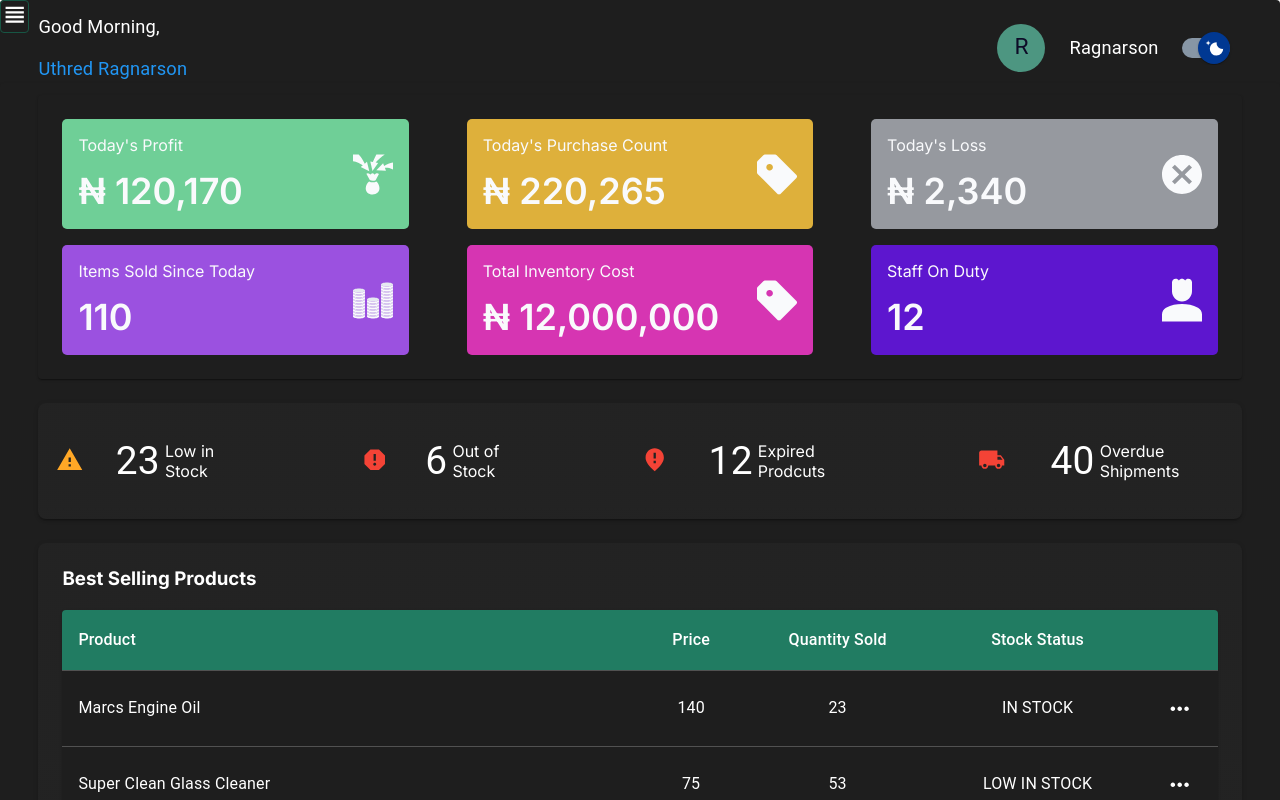
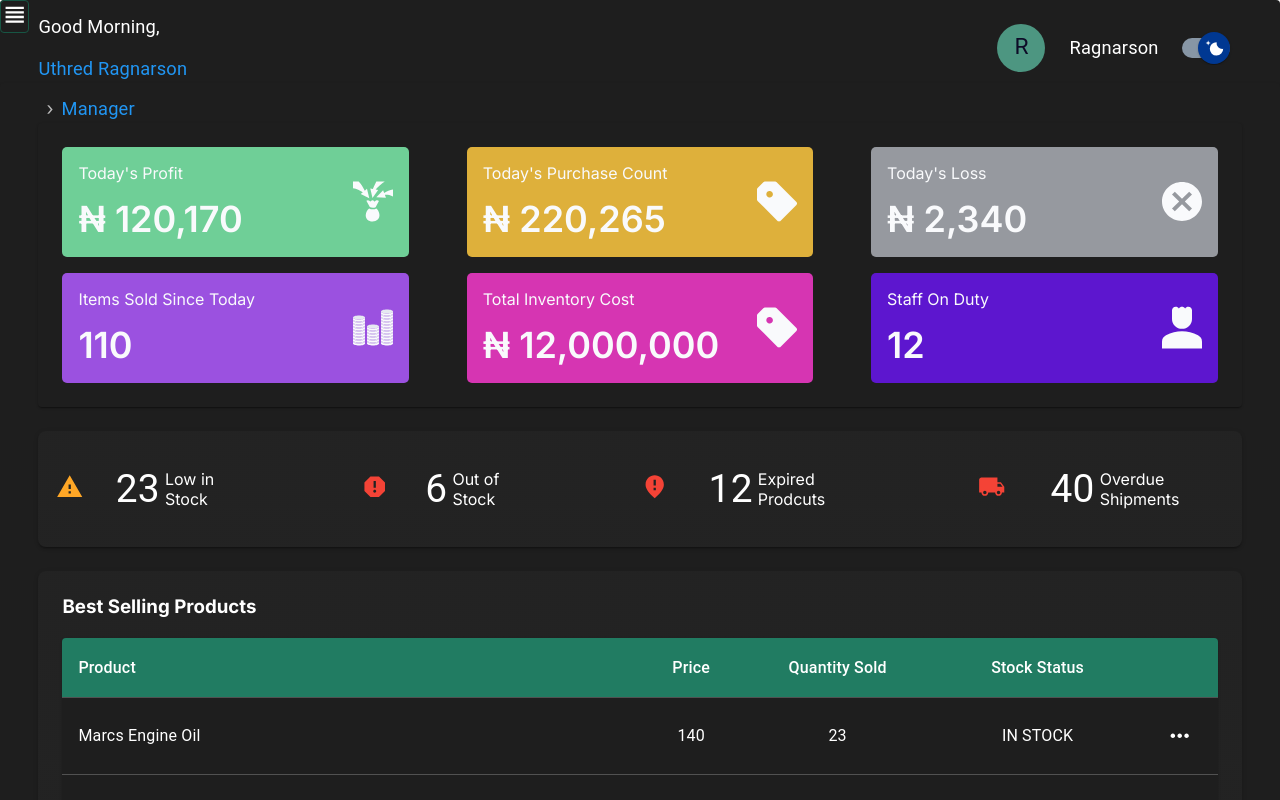
Before and after one commit to valentinesamuel/shopaholik-frontend, a React (Vite) app: page /manager in a window 1280 px wide. Built offline with nearby package versions, Linux system fonts and the light colour scheme; a web font is replaced by a local one.

Commit message:
FEAT: Added breadcrumbs

```diff
--- /dev/null
+++ b/src/components/BreadCrumbNavigation.tsx
@@ -0,0 +1,38 @@
+import { Breadcrumbs, Typography } from '@mui/material';
+import { FC } from 'react';
+import { Link, Location } from 'react-router-dom';
+
+interface Props {
+  currentLocation: Location;
+}
+
+const BreadCrumbNavigation: FC<Props> = ({ currentLocation }) => {
+  const breadcrumbPath = currentLocation.pathname.split('/').slice(0, -1);
+  const currentPage = currentLocation.pathname.split('/').pop();
+  return (
+    <Breadcrumbs
+      sx={{ margin: '.01% 0' }}
+      separator="›"
+      aria-label="breadcrumb"
+    >
+      {breadcrumbPath.map((path) => (
+        <Link
+          style={{ textDecoration: 'none' }}
+          to={`/${path === 'order' ? 'manager/order' : path}`}
+          key={path}
+        >
+          <Typography sx={{ textTransform: 'capitalize' }} color="#9b9a9a">
+            {path}
+          </Typography>
+        </Link>
+      ))}
+      <Link style={{ textDecoration: 'none' }} to="">
+        <Typography color="#2196f3" sx={{ textTransform: 'capitalize' }}>
+          {currentPage}
+        </Typography>
+      </Link>
+    </Breadcrumbs>
+  );
+};
+
+export default BreadCrumbNavigation;
--- a/src/routes/Admin/Dashboard/AdminDashboard.component.tsx
+++ b/src/routes/Admin/Dashboard/AdminDashboard.component.tsx
@@ -3,8 +3,12 @@ import DashboardMetric from '../../../components/DashboardMetric';
 import { Paper } from '@mui/material';
 import StockQuantityCard from '../../../components/StockQuantityRow';
 import DashboardTopSellingProduct from './DashboardTopSellingProduct';
+import { useLocation } from 'react-router-dom';
+import BreadCrumbNavigation from '../../../components/BreadCrumbNavigation';
 
 const AdminDashboard: FC = () => {
+  const location = useLocation();
+
   return (
     <Paper
       sx={{
@@ -13,6 +17,7 @@ const AdminDashboard: FC = () => {
         padding: '1% 3% 3% 3%',
       }}
     >
+      <BreadCrumbNavigation currentLocation={location} />
       <DashboardMetric />
       <StockQuantityCard />
       <Paper
--- a/src/routes/Admin/Inventory/AdminInventory.component.tsx
+++ b/src/routes/Admin/Inventory/AdminInventory.component.tsx
@@ -1,5 +1,6 @@
 import {
   Box,
+  Breadcrumbs,
   Button,
   FormControl,
   IconButton,
@@ -11,6 +12,7 @@ import {
   SelectChangeEvent,
   Tab,
   Tabs,
+  Typography,
 } from '@mui/material';
 import Search from '@mui/icons-material/Search';
 
@@ -22,6 +24,8 @@ import { inventoryTabs } from '../../../Utils/OrderandShippinTab';
 import AddProductModal from '../../../components/AddProductModal';
 import InventoryProductTable from './InventoryProductsTable';
 import { useDebounce } from '../../../hooks/UseDebounce';
+import { Link, useLocation } from 'react-router-dom';
+import BreadCrumbNavigation from '../../../components/BreadCrumbNavigation';
 
 function a11yProps(index: number) {
   return {
@@ -37,6 +41,7 @@ const AdminInventory = () => {
   const [category, setCategory] = useState('');
   const [filter, setFilter] = useState('');
   const [open, setOpen] = useState(false);
+  const location = useLocation();
 
   const handleCategoryChange = (event: SelectChangeEvent) => {
     setCategory(event.target.value as string);
@@ -65,6 +70,7 @@ const AdminInventory = () => {
         padding: { desktop: '1% 3% 3% 3%', mobile: '1% 20px 20px 20px' },
       }}
     >
+      <BreadCrumbNavigation currentLocation={location} />
       <InventoryMetrics />
 
       <Button
--- a/src/routes/Admin/Order/AdminOrder.component.tsx
+++ b/src/routes/Admin/Order/AdminOrder.component.tsx
@@ -1,5 +1,6 @@
 import {
   Box,
+  Breadcrumbs,
   FormControl,
   IconButton,
   InputAdornment,
@@ -8,6 +9,7 @@ import {
   Paper,
   Tab,
   Tabs,
+  Typography,
 } from '@mui/material';
 import { ChangeEvent, FC, useState } from 'react';
 import { Search } from '@mui/icons-material';
@@ -15,6 +17,8 @@ import OrderMetrics from './OrderMetrics';
 import { orderTabs } from '../../../Utils/OrderandShippinTab';
 import OrdersTable from './OrdersTable';
 import { useDebounce } from '../../../hooks/UseDebounce';
+import { useLocation } from 'react-router-dom';
+import BreadCrumbNavigation from '../../../components/BreadCrumbNavigation';
 
 interface Props {}
 
@@ -23,6 +27,7 @@ const AdminOrder: FC<Props> = ({}) => {
   const [currentTab, setCurrentTab] = useState(0);
   const [filter, setFilter] = useState('');
   const debouncedSearchedOrder = useDebounce(searchedOrder, 500);
+  const location = useLocation();
 
   const handleTabChange = (_: React.SyntheticEvent, newTab: number) => {
     setCurrentTab(newTab);
@@ -42,6 +47,7 @@ const AdminOrder: FC<Props> = ({}) => {
         padding: { desktop: '1% 3% 3% 3%', mobile: '1% 20px 20px 20px' },
       }}
     >
+      <BreadCrumbNavigation currentLocation={location} />
       <OrderMetrics />
 
       <Box
--- a/src/routes/Admin/Order/OrderDetails.tsx
+++ b/src/routes/Admin/Order/OrderDetails.tsx
@@ -3,14 +3,16 @@ import { FC, useState } from 'react';
 import SelectOptions from '../../../components/SelectOptions';
 import { shippingStatusOptions } from '../../../Utils/categories';
 import OrderDetailsTable from './OrderDetailsTable';
-import { useParams } from 'react-router-dom';
+import { useLocation, useParams } from 'react-router-dom';
 import { orderedItems } from './OrderRows';
+import BreadCrumbNavigation from '../../../components/BreadCrumbNavigation';
 
 const orderItemRows = orderedItems;
 
 const OrderDetails: FC = () => {
   const [shippingStatus, setShippingStatus] = useState('');
   const { orderId } = useParams();
+  const location = useLocation();
 
   // TODO: call the usequeryorderdetails with the id
 
@@ -30,6 +32,7 @@ const OrderDetails: FC = () => {
         padding: { desktop: '1% 3% 3% 3%', mobile: '1% 20px 20px 20px' },
       }}
     >
+      <BreadCrumbNavigation currentLocation={location} />
       <Box
         sx={{
           display: 'flex',
--- a/src/routes/Admin/Supplier/AdminSupplier.component.tsx
+++ b/src/routes/Admin/Supplier/AdminSupplier.component.tsx
@@ -12,6 +12,8 @@ import { ChangeEvent, FC, useState } from 'react';
 import { Search } from '@mui/icons-material';
 import SupplierCard from '../../../components/SupplierCard';
 import { useDebounce } from '../../../hooks/UseDebounce';
+import BreadCrumbNavigation from '../../../components/BreadCrumbNavigation';
+import { useLocation } from 'react-router-dom';
 
 const suppliers = [
   {
@@ -64,6 +66,7 @@ const AdminSupplier: FC = () => {
   const [searchedSupplier, setSearchedSupplier] = useState('');
   const [suppliersList, setSuppliersList] = useState(suppliers);
   let debouncedSearchedSupplier = useDebounce(searchedSupplier, 200);
+  const location = useLocation();
 
   const handleSearchedProductChange = (
     event: ChangeEvent<HTMLInputElement>,
@@ -91,6 +94,7 @@ const AdminSupplier: FC = () => {
         padding: { desktop: '1% 3% 3% 3%', mobile: '1% 20px 20px 20px' },
       }}
     >
+      <BreadCrumbNavigation currentLocation={location} />
       <FormControl fullWidth>
         <InputLabel htmlFor="searchSupplier">Search Supplier</InputLabel>
         <OutlinedInput
--- a/src/routes/Manager/ManagerPersonnel/ManagerPersonnel.component.tsx
+++ b/src/routes/Manager/ManagerPersonnel/ManagerPersonnel.component.tsx
@@ -16,6 +16,8 @@ import { personnelTabs } from '../../../Utils/OrderandShippinTab';
 import PersonnelCard from './PersonnelCard';
 import NewPersonnelModal from './NewPersonnelModal';
 import { personnels as personnelsList } from './personnels';
+import BreadCrumbNavigation from '../../../components/BreadCrumbNavigation';
+import { useLocation } from 'react-router-dom';
 
 interface Props {}
 
@@ -24,6 +26,7 @@ const ManagerPersonnel: FC<Props> = () => {
   const [currentTab, setCurrentTab] = useState(0);
   const [open, setOpen] = useState(false);
   const [personnels, setPersonnels] = useState(personnelsList);
+  const location = useLocation();
 
   const handleOpen = () => setOpen(true);
   const handleClose = () => setOpen(false);
@@ -65,6 +68,7 @@ const ManagerPersonnel: FC<Props> = () => {
         padding: { desktop: '1% 3% 3% 3%', mobile: '1% 20px 20px 20px' },
       }}
     >
+      <BreadCrumbNavigation currentLocation={location} />
       <FormControl>
         <InputLabel htmlFor="searchPersonnel">Search Personnel</InputLabel>
         <OutlinedInput
```
